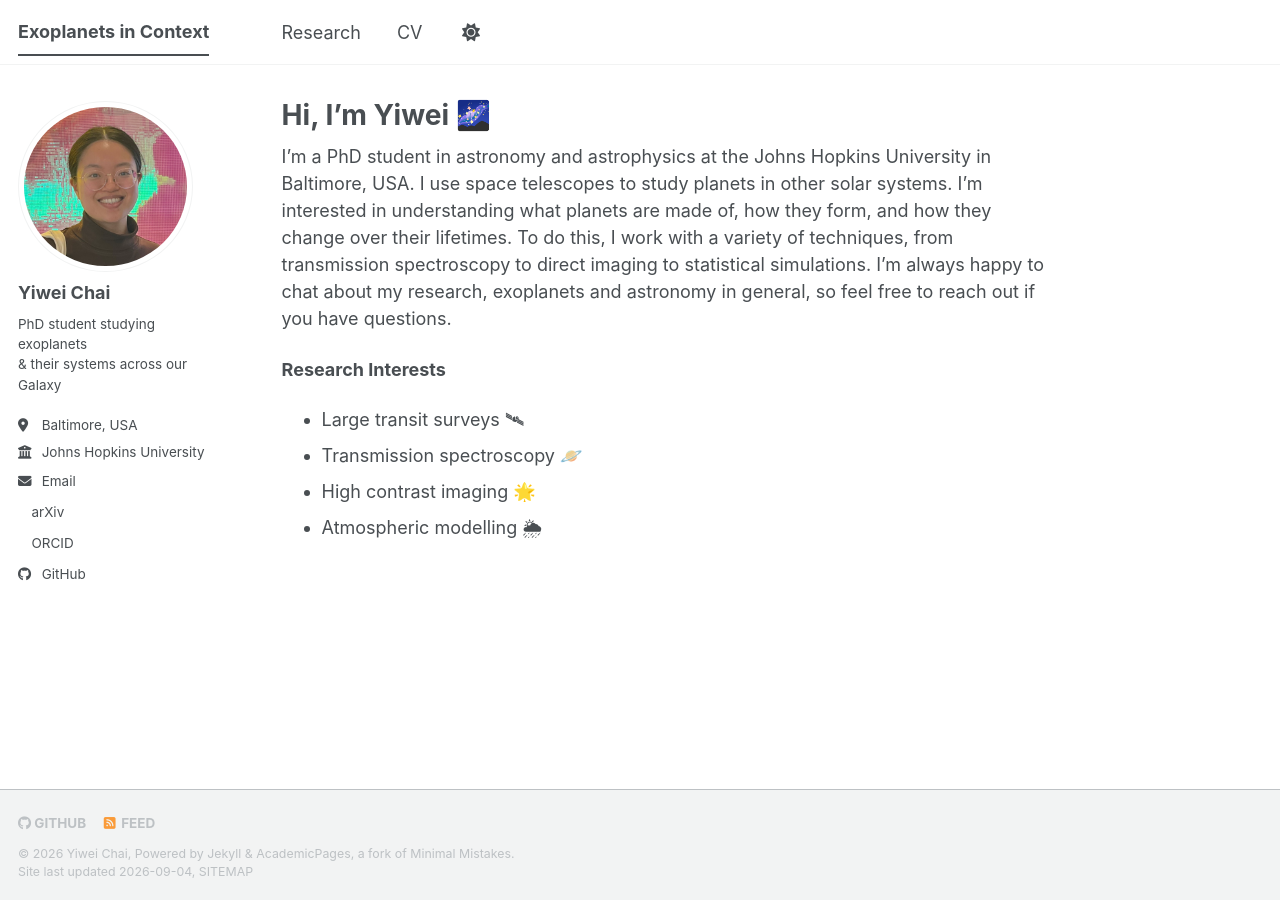
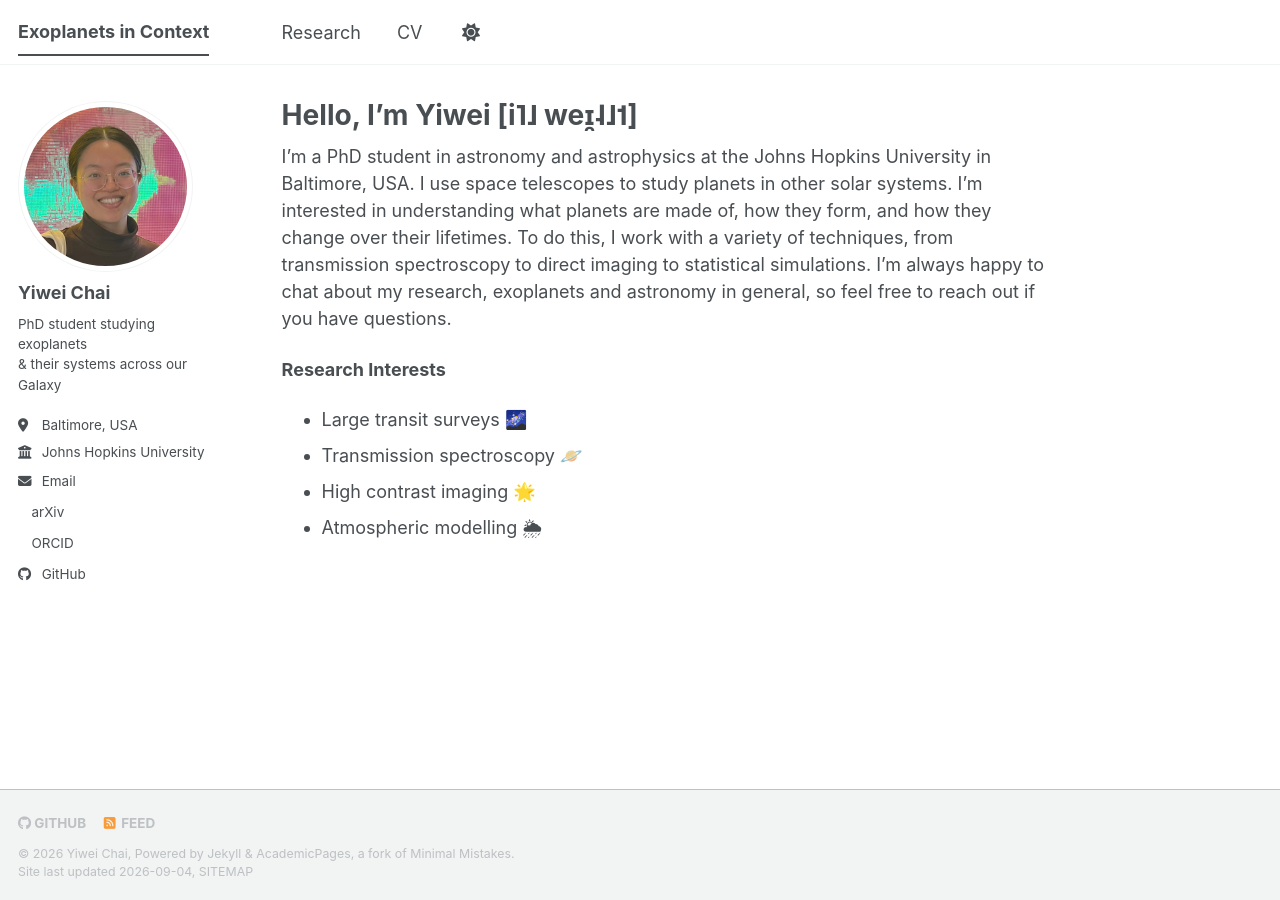
Before and after one commit to youais/youais.github.io, a Jekyll site: the page built from _pages/about.md, in a window 1280 px wide. Built offline with Jekyll 4.4.1, drawn with Linux system fonts in a browser that asks for light colours; a style sheet for code colours, icons or effects is not loaded.

Commit message:
Update about.md

```diff
--- a/_pages/about.md
+++ b/_pages/about.md
@@ -1,6 +1,6 @@
 ---
 permalink: /
-title: "Hi, I'm Yiwei 🌌"
+title: "Hello, I'm Yiwei [i˥˩ weɪ̯˨˩˦]"
 author_profile: true
 redirect_from:
   - /about/
@@ -11,7 +11,7 @@ I'm a PhD student in astronomy and astrophysics at the Johns Hopkins University
 
 
 <b>Research Interests</b>
-* Large transit surveys 🛰
+* Large transit surveys 🌌
 * Transmission spectroscopy 🪐
 * High contrast imaging 🌟
 * Atmospheric modelling 🌦
```
